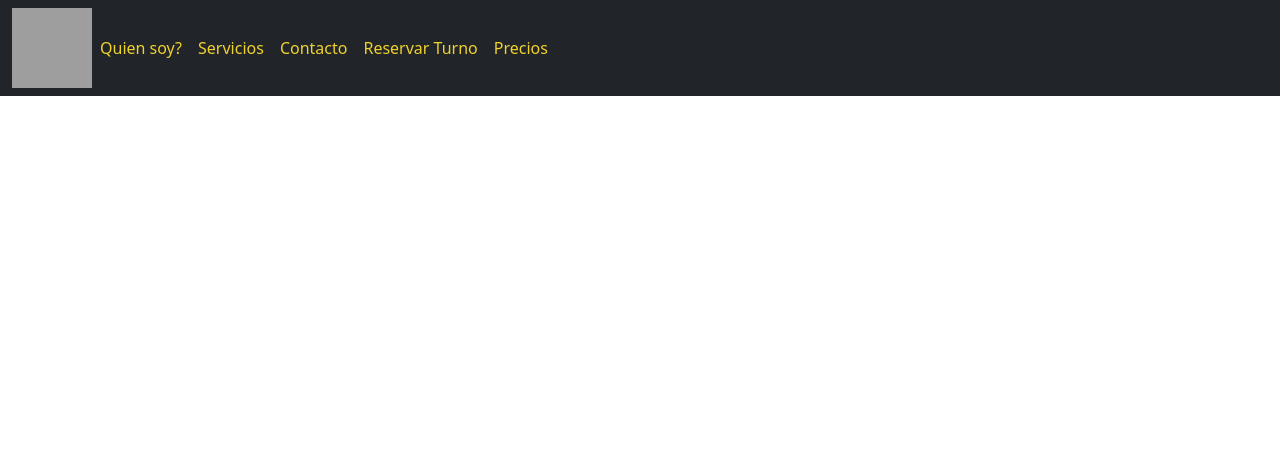
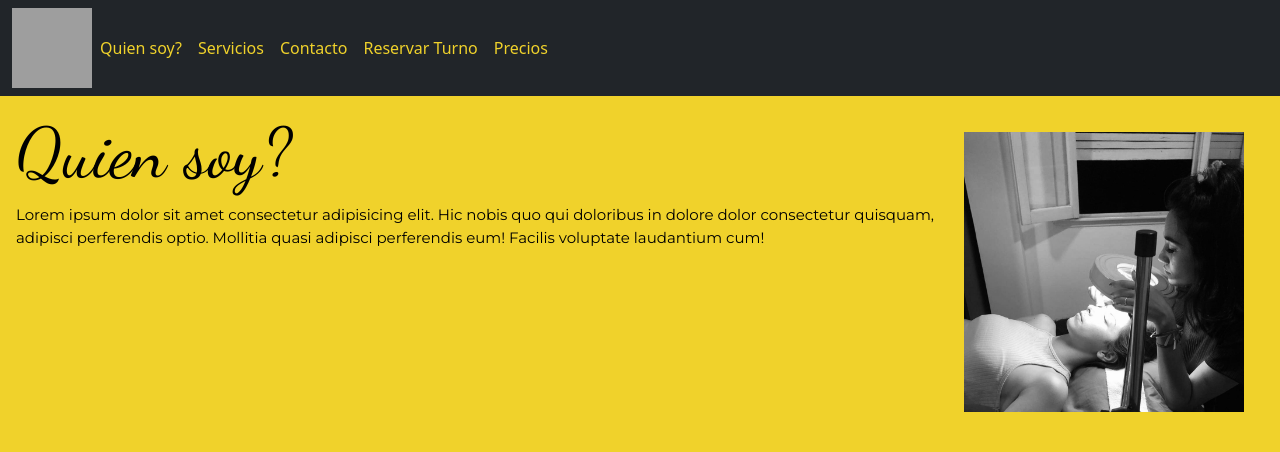
Before and after one commit to camifresch/EntregaFinal-CamilaFresch, a plain HTML site: page index.html in a window 1280 px wide. Drawn offline with nearby package versions, Linux system fonts and the light colour scheme; grey boxes are pictures that could not be loaded.

Commit message:
quiensoy commit

```diff
--- a/css/main.css
+++ b/css/main.css
@@ -5,9 +5,58 @@
 
 .nav-link {
     color: #f0d22b;
+    transition-duration: 1s;
 }
 
 .navbar-toggler {
     color:#f0d22b;
 
 }
+
+.nav-link:hover {
+    transform: scale(1);
+}
+
+body {
+    background-color: #f0d22b;
+}
+
+header {
+    padding: 16px;
+    display: flex;
+    flex-direction: row;
+    justify-content: space-between;
+}
+
+header h1 {
+    font-family: 'Dancing Script', cursive;
+    font-size: 70px;
+    font-weight: lighter;
+    color: black;
+    animation-name: entrada.qs;
+    animation-duration: 2s
+}
+
+
+header img {
+    margin: 10px;
+    padding: 10px;
+    width: 300px;
+}
+
+p {
+    font-family: 'Montserrat', sans-serif;
+    font-size: 15px;
+    font-weight: normal;
+    color: black;
+}
+
+@keyframes entrada.qs {
+    0% {
+        transform: translateY(-200)
+    }
+
+    100% {
+        transform: translateY(0)
+    }
+}
--- a/index.html
+++ b/index.html
@@ -49,6 +49,19 @@
         </div>
       </nav>
 
+      <header>
+        <div>
+            <h1>Quien soy?</h1>
+        <p>
+            Lorem ipsum dolor sit amet consectetur adipisicing elit. Hic nobis quo qui doloribus in dolore dolor consectetur quisquam, adipisci perferendis optio. Mollitia quasi adipisci perferendis eum! Facilis voluptate laudantium cum!
+        </p>
+        </div>
+
+        <!-- img cami -->
+        <img src="images/imgcami.jpeg" alt="imagen de cami">
+    </header>
+
+
 
     <script src="https://cdn.jsdelivr.net/npm/bootstrap@5.2.2/dist/js/bootstrap.bundle.min.js" integrity="sha384-OERcA2EqjJCMA+/3y+gxIOqMEjwtxJY7qPCqsdltbNJuaOe923+mo//f6V8Qbsw3" crossorigin="anonymous"></script>
   </body>
```
Also changed, not shown: images/imgcami.jpeg (added).
